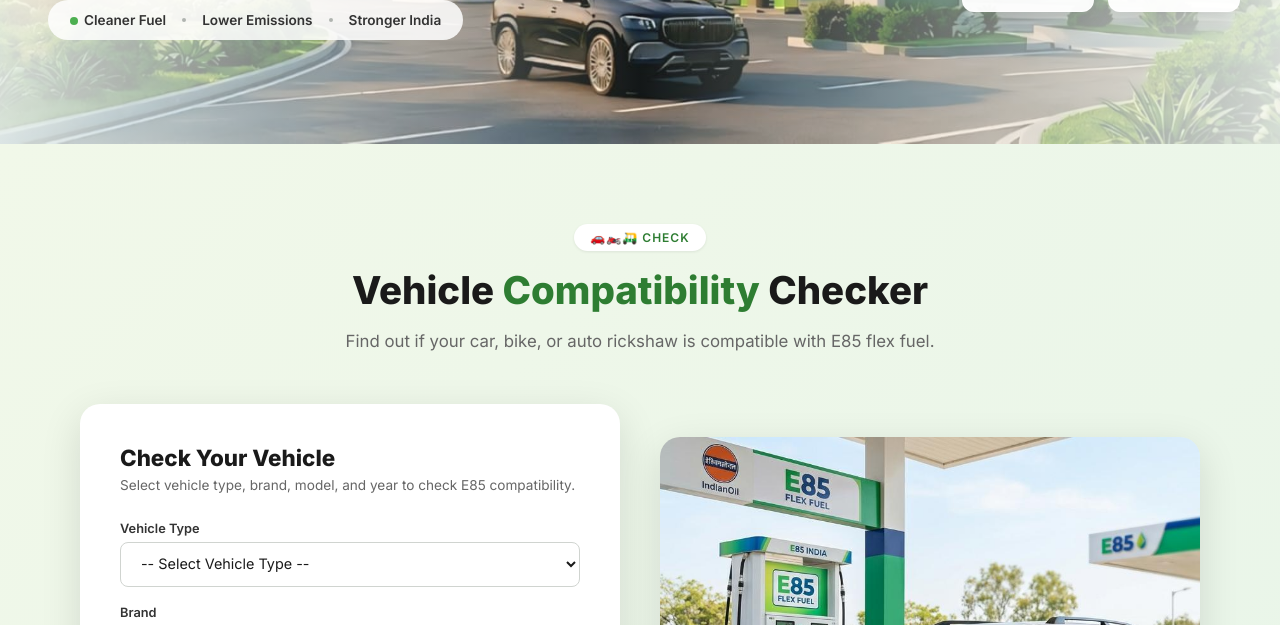
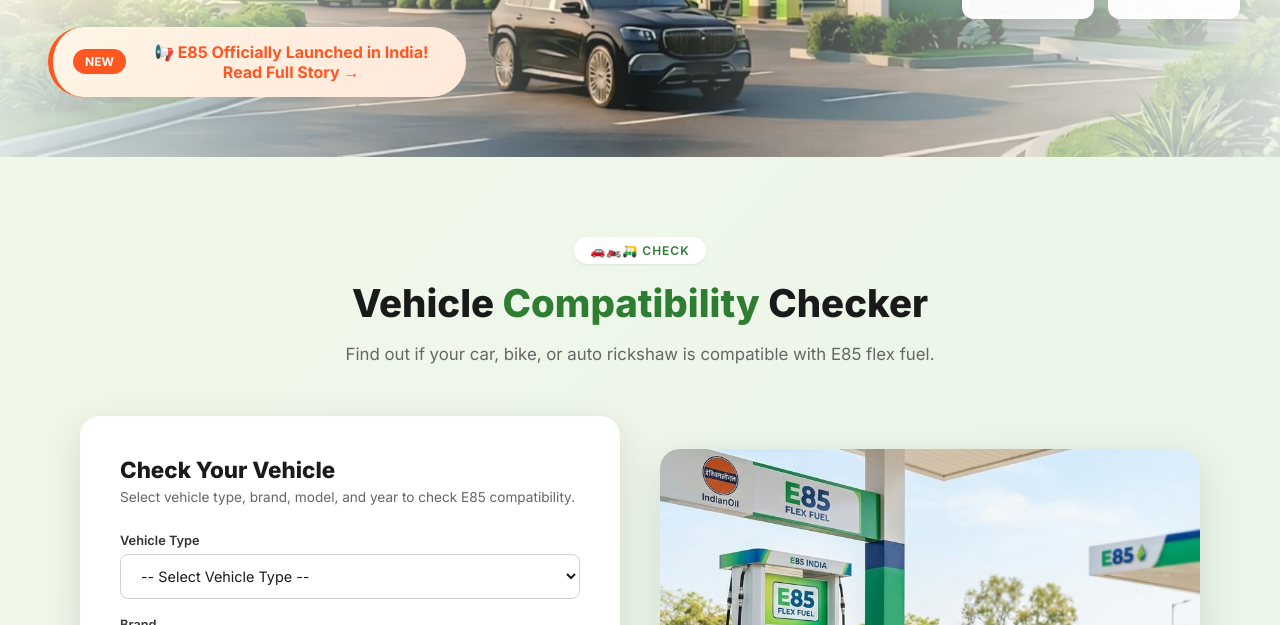
Before and after one commit to kamlikarjashwanth2001-maker/e85india, a plain HTML site: page index.html in a window 1280 px wide. Shown: the part 688-1313 px from the top of the page. Drawn offline with nearby package versions, Linux system fonts and the light colour scheme.

Commit message:
Update index.html

```diff
--- a/index.html
+++ b/index.html
@@ -289,6 +289,14 @@ a{text-decoration:none;color:inherit}
 <span class="tag-separator"></span>
 <span class="hero-tag">Stronger India</span>
 </div>
+  <!-- NEWS ALERT SECTION - START -->
+<div style="text-align: center; margin: 30px auto 0 auto; padding: 15px 20px; background: linear-gradient(135deg, #fff5e6 0%, #ffe8d9 100%); border-radius: 60px; max-width: 500px; border-left: 5px solid #ff5722;">
+    <a href="/blog/e85-launch-pib-2026.html" style="color: #ff5722; text-decoration: none; font-weight: bold; font-size: 16px; display: flex; align-items: center; justify-content: center; gap: 10px;">
+        <span style="background: #ff5722; color: white; padding: 5px 12px; border-radius: 50px; font-size: 12px;">NEW</span>
+        <span>📢 E85 Officially Launched in India! Read Full Story →</span>
+    </a>
+</div>
+<!-- NEWS ALERT SECTION - END -->
 </div>
 <div class="hero-center"></div>
 <div class="hero-right">
```
